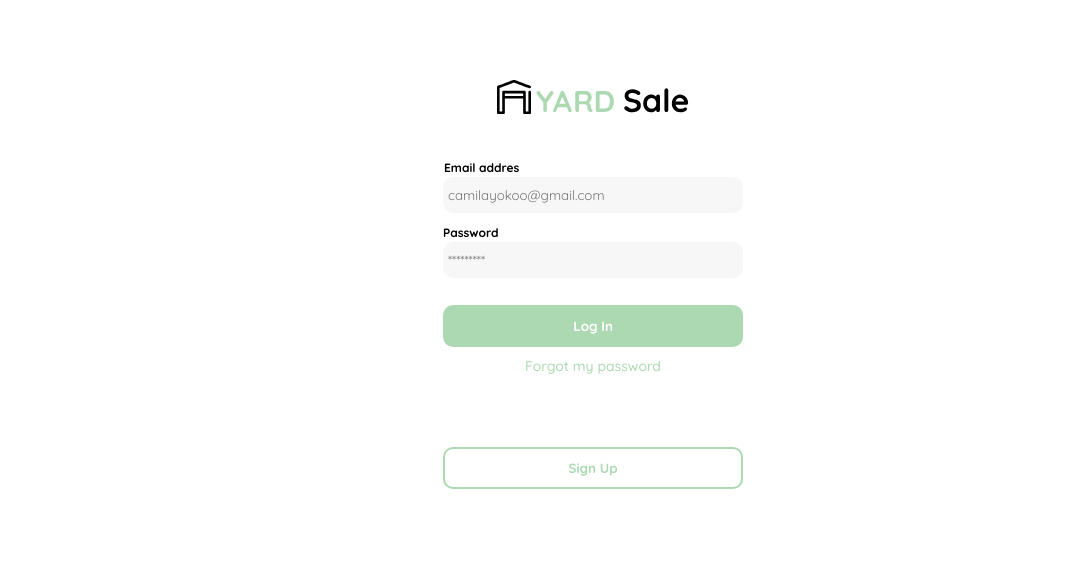
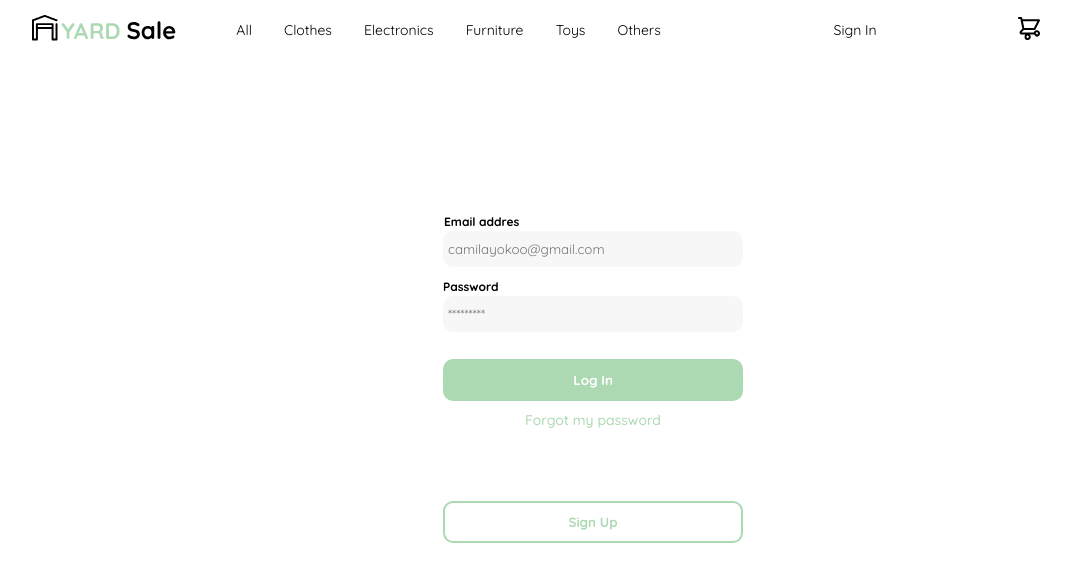
Before and after one commit to YavGz/Yard_Sale, a plain HTML site: page index.html in a window 1280 px wide. Shown: the whole page, without its empty margins (47-1118 px from the left). Drawn offline with Linux system fonts and the light colour scheme.

Commit message:
Prev Descktop email

```diff
--- a/index.html
+++ b/index.html
@@ -36,6 +36,9 @@
 
     header {
       padding: 8rem 0 4rem;
+    }
+    header nav {
+      display: none;
     }
 
     .login_logo, .login_logo_image{
@@ -142,6 +145,28 @@
       cursor: pointer;
     }
 
+    @media (min-width:767px) {
+      header, header nav, nav ul {
+        display: flex;
+        width: 100%;
+        font-size: 1.4rem;
+        justify-content: space-evenly;
+        align-items: center;
+      }
+      header {
+        width: 100%;
+        padding: 1.5rem 4%;
+        margin-bottom: 12%;
+        justify-content: space-around;
+      }
+      nav ul, ul li {
+        list-style: none;
+      }
+
+      .login_logo, .login_logo_image {
+        height: 3rem;
+      }
+    }
 
   </style>
 </head>
@@ -150,6 +175,39 @@
     <figure class="login_logo">
       <img class="login_logo_image" src="./logos/logo_yard_sale.svg" alt="Yard Sale logo">
     </figure>
+    <nav>
+      <ul>
+        <li>
+          All
+        </li>
+        <li>
+          Clothes
+        </li>
+        <li>
+          Electronics
+        </li>
+        <li>
+          Furniture
+        </li>
+        <li>
+          Toys
+        </li>
+        <li>
+          Others
+        </li>
+      </ul>
+      <ul>
+        <li>
+          Sign In
+        </li>
+        <li>
+          <figure class="shopping_cart">
+            <img src="./icons/icon_shopping_cart.svg" alt="">
+          </figure>
+        </li>
+      </ul>
+
+    </nav>
   </header>
   <main>
     <div class="form_container">
```
Also changed, not shown: email.html (added, +12 -0 lines).
